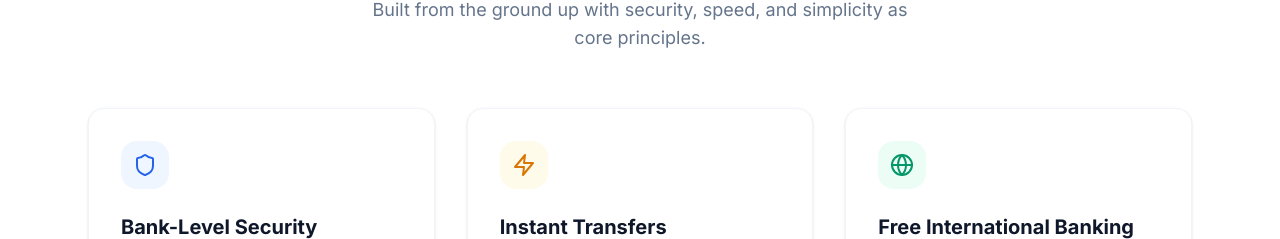
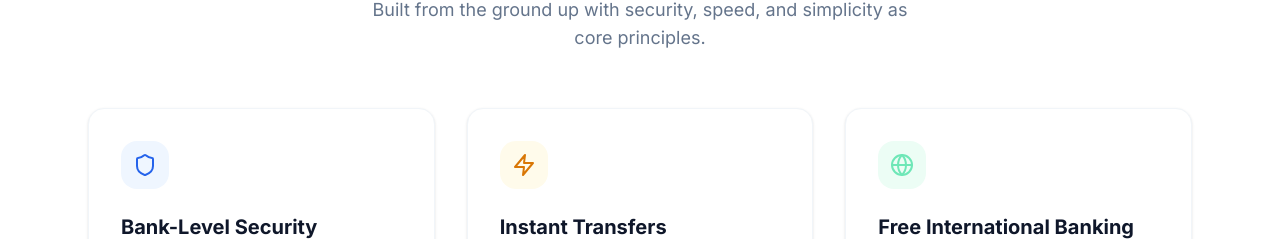
Before and after one commit to cookiebaits/usbicv3b, a React (Vite) app: page / in a window 1280 px wide. Shown: the part 976-1215 px from the top of the page. Built offline with nearby package versions, Linux system fonts and the light colour scheme.

Commit message:
Update LandingPage.tsx

```diff
--- a/src/pages/LandingPage.tsx
+++ b/src/pages/LandingPage.tsx
@@ -47,7 +47,7 @@ const features = [
     title: 'Free International Banking',
     desc: 'Open checking and savings accounts with no monthly fees, minimum balances, or hidden charges.',
     items: ['No Monthly Fees', 'Free Checking & Savings', 'FDIC Insured up to $250K'],
-    color: 'bg-emerald-50 text-emerald-600',
+    color: 'bg-emerald-50 text-emerald-300',
   },
 ];
 
@@ -208,7 +208,7 @@ export default function LandingPage() {
                   {f.items.map((item) => (
                     <li key={item} className="flex items-center gap-2.5 text-sm text-slate-700">
                       <div className="w-5 h-5 rounded-full bg-emerald-50 flex items-center justify-center flex-shrink-0">
-                        <Check className="w-3 h-3 text-emerald-600" />
+                        <Check className="w-3 h-3 text-emerald-300" />
                       </div>
                       {item}
                     </li>
```
